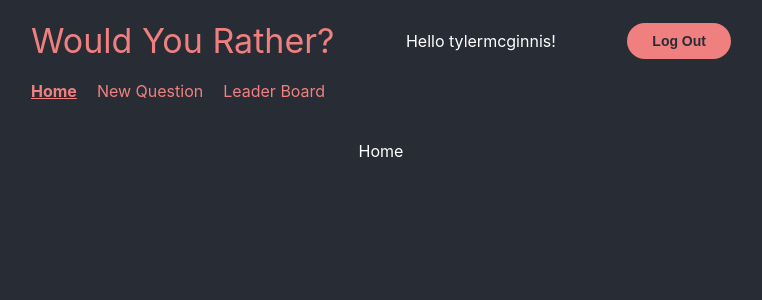
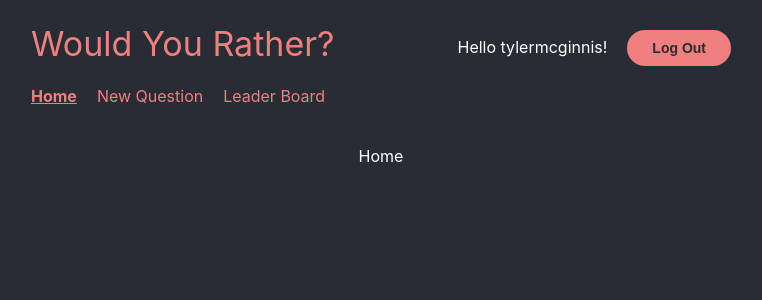
Before and after one commit to AlbertVilaCalvo/React-Redux-Udacity-WouldYouRather, a React (Create React App) app: page /login in a window 1280 px wide. Both pictures are taken after a click on the button "Log In". Shown: the top 300 px of the page, without its empty margins (259-1021 px from the left). Built offline with nearby package versions, Linux system fonts and the light colour scheme.

Commit message:
Move 'hello username' to the right, close to Log Out button

```diff
--- a/src/App.css
+++ b/src/App.css
@@ -25,6 +25,7 @@
 
 .header-hello-username {
   font-size: 16px;
+  margin-right: 20px;
 }
 
 .App-nav {
--- a/src/App.js
+++ b/src/App.js
@@ -24,10 +24,21 @@ function App() {
             <Link className="header-link" to="/">
               Would You Rather?
             </Link>
-            {loggedUser !== null && (
-              <span className="header-hello-username">Hello {loggedUser}!</span>
-            )}
-            {loggedUser === null ? (
+            {loggedUser !== null ? (
+              <div>
+                <span className="header-hello-username">
+                  Hello {loggedUser}!
+                </span>
+                <button
+                  className="button button-primary"
+                  onClick={() => {
+                    dispatch(logOut())
+                  }}
+                >
+                  Log Out
+                </button>
+              </div>
+            ) : (
               <button
                 className="button button-primary"
                 onClick={() => {
@@ -35,15 +46,6 @@ function App() {
                 }}
               >
                 Log In
-              </button>
-            ) : (
-              <button
-                className="button button-primary"
-                onClick={() => {
-                  dispatch(logOut())
-                }}
-              >
-                Log Out
               </button>
             )}
           </header>
```
